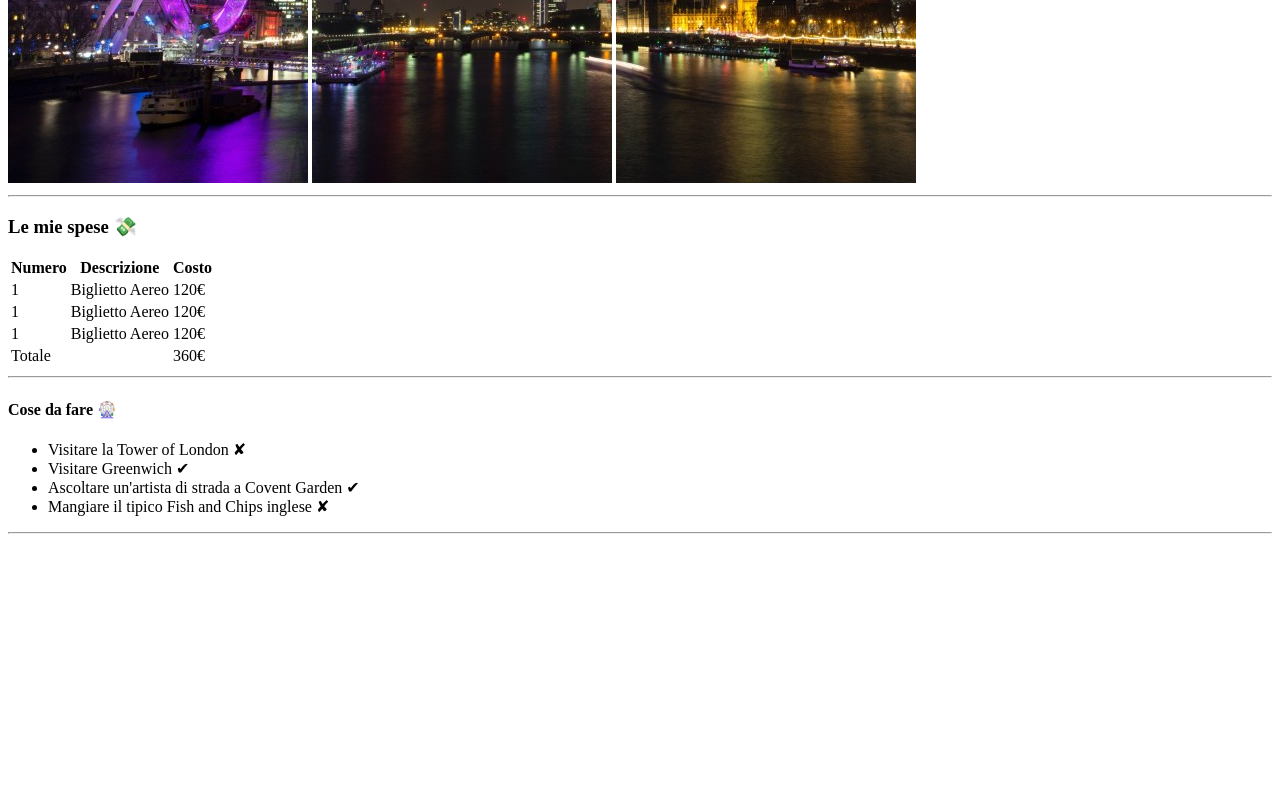
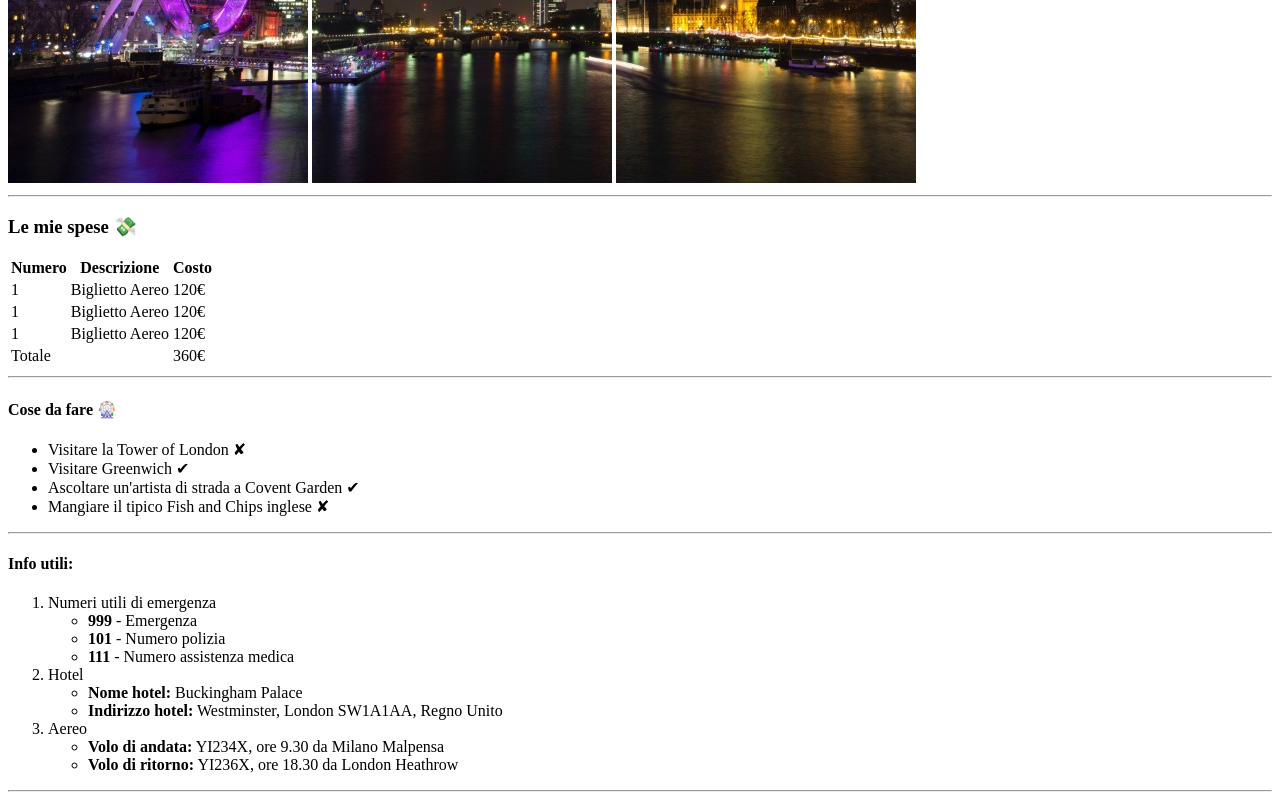
Before and after one commit to FerrariMarc0/html-london-trip, a plain HTML site: page index.html in a window 1280 px wide. Shown: the part 498-1298 px from the top of the page. Before the commit the page ends 1040 px from the top, so only its background shows below. Drawn offline with Linux system fonts and the light colour scheme.

Commit message:
sezithree

```diff
--- a/index.html
+++ b/index.html
@@ -63,7 +63,27 @@
                 <hr>
         </section>
         <section>
-
+            <h4>Info utili:</h4>
+                <ol>
+                    <li>Numeri utili di emergenza</li>
+                    <ul type="circle">
+                        <li> <strong>999</strong> - Emergenza</li>
+                        <li> <strong>101</strong> - Numero polizia</li>
+                        <li> <strong>111</strong> - Numero assistenza medica</li>
+                    </ul>
+                    <li>Hotel</li>
+                    <ul type="circle">
+                        <li> <strong>Nome hotel:</strong> Buckingham Palace</li>
+                        <li> <strong>Indirizzo hotel:</strong> Westminster, London SW1A1AA, Regno Unito</li>
+                    </ul>
+                    <li>Aereo</li>
+                    <ul type="circle">
+                        <li> <strong>Volo di andata:</strong> YI234X, ore 9.30 da Milano Malpensa</li>
+                        <li> <strong>Volo di ritorno:</strong> YI236X, ore 18.30 da London Heathrow</li>
+                    </ul>
+                </ol>
+                <hr>
+            </section>
         </section>
     </main>
     <footer>
```
